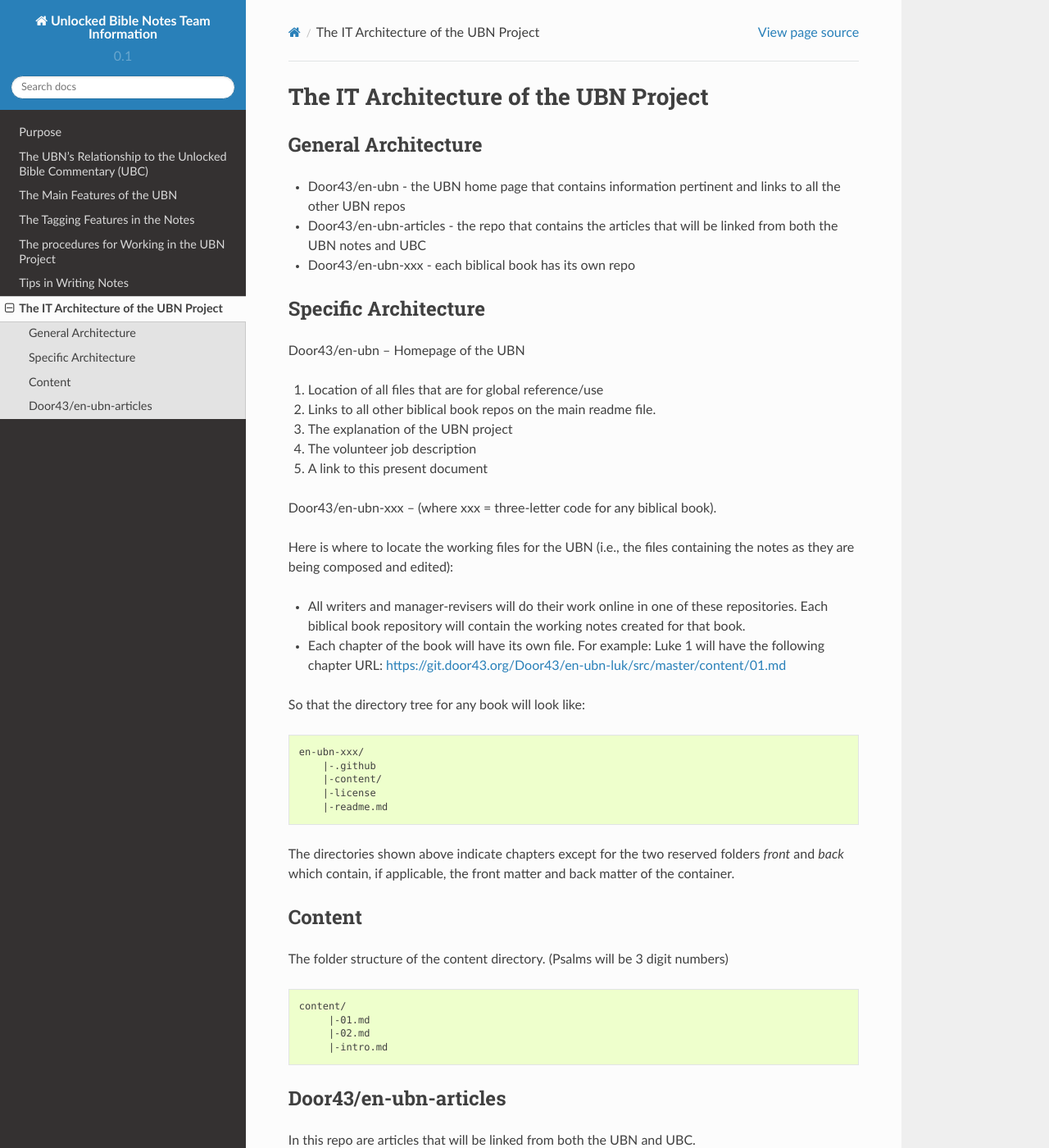
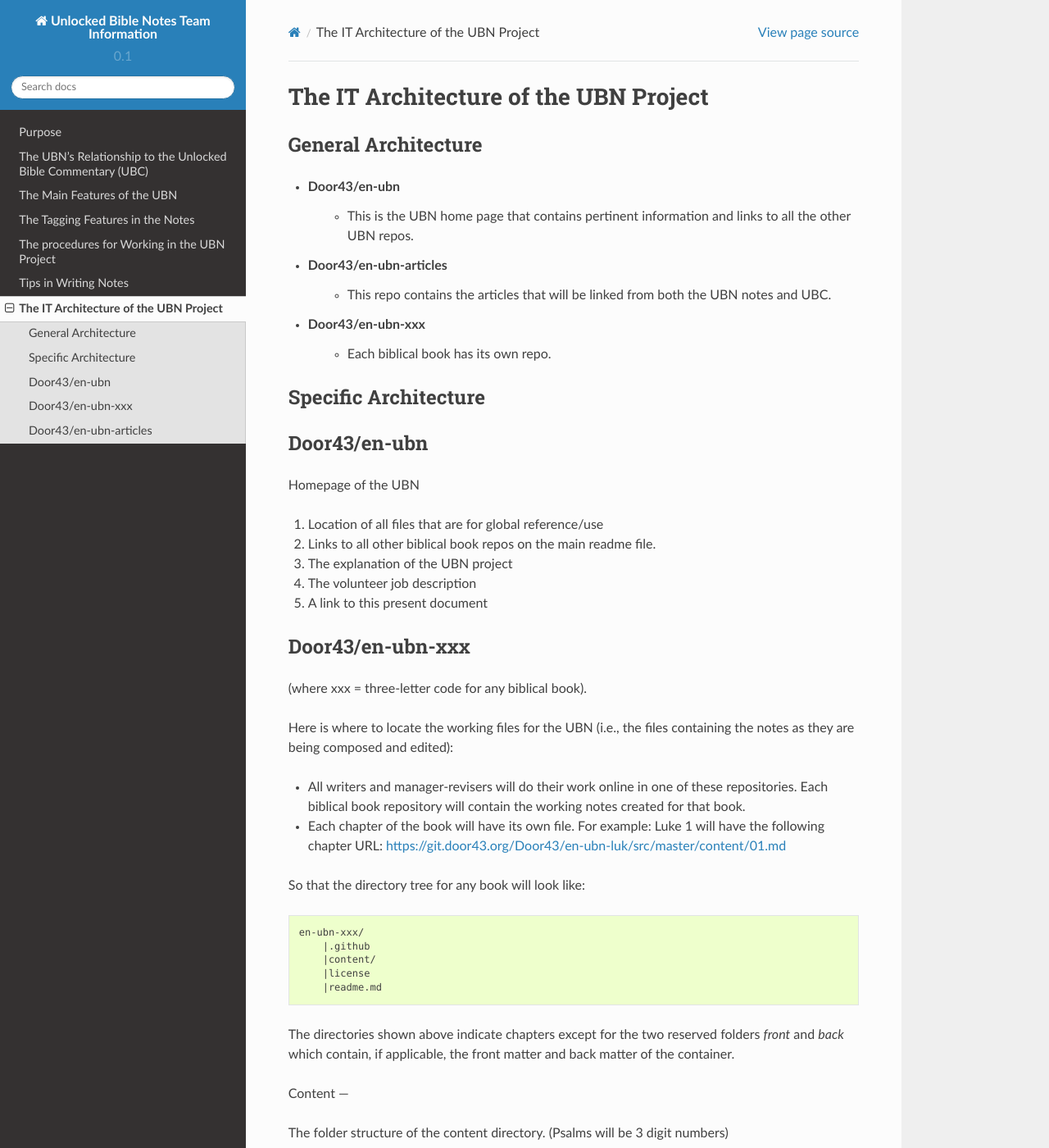
Before and after one commit to unfoldingWord-dev/Unlocked-Bible-Notes-Info, a Sphinx documentation site: the page built from docs/architecture.rst, in a window 1280 px wide and 1400 px high. Shown: the whole window at 82% size. Built offline with Sphinx 7.4.7 and the Read the Docs theme 2.0.0, drawn with Linux system fonts in a browser that asks for light colours; pages that are not in the unit, such as notebooks, are missing from menus; some of the changed text lies outside the part shown.

Commit message:
Update architecture.rst

```diff
--- a/docs/architecture.rst
+++ b/docs/architecture.rst
@@ -4,15 +4,19 @@
 General Architecture
 --------------------
 
-- Door43/en-ubn - the UBN home page that contains information pertinent and links to all the other UBN repos
-- Door43/en-ubn-articles - the repo that contains the articles that will be linked from both the UBN notes and UBC
-- Door43/en-ubn-xxx - each biblical book has its own repo
+- Door43/en-ubn
+    - This is the UBN home page that contains pertinent information and links to all the other UBN repos.
+- Door43/en-ubn-articles
+    - This repo contains the articles that will be linked from both the UBN notes and UBC.
+- Door43/en-ubn-xxx
+    - Each biblical book has its own repo.
 
 Specific Architecture
 ---------------------
 
 Door43/en-ubn
---
+----
+
 Homepage of the UBN
 
 1. Location of all files that are for global reference/use
@@ -27,7 +31,8 @@
 
 
 Door43/en-ubn-xxx
---
+----
+
 (where xxx = three-letter code for any biblical book).
 
 Here is where to locate the working files for the UBN (i.e., the files containing the notes as they are being composed and edited):
@@ -40,27 +45,29 @@
 .. code-block:: none
 
     en-ubn-xxx/
-        |-.github
-        |-content/
-        |-license
-        |-readme.md
+        |.github
+        |content/
+        |license
+        |readme.md
+
 The directories shown above indicate chapters except for the two reserved folders `front` and `back` which contain, if applicable, the front matter and back matter of the container.
 
 Content
-----
+---
 
 The folder structure of the content directory. (Psalms will be 3 digit numbers)
 
 .. code-block:: none
 
     content/
-         |-01.md
-         |-02.md
-         |-intro.md
+         |01.md
+         |02.md
+         |intro.md
 
 
 Door43/en-ubn-articles
 ----
+
 In this repo are articles that will be linked from both the UBN and UBC. https://git.door43.org/Door43/en-ubn-articles
 
 - Here is where to locate the working files for the glossary and articles - as they are being composed and edited.
```
